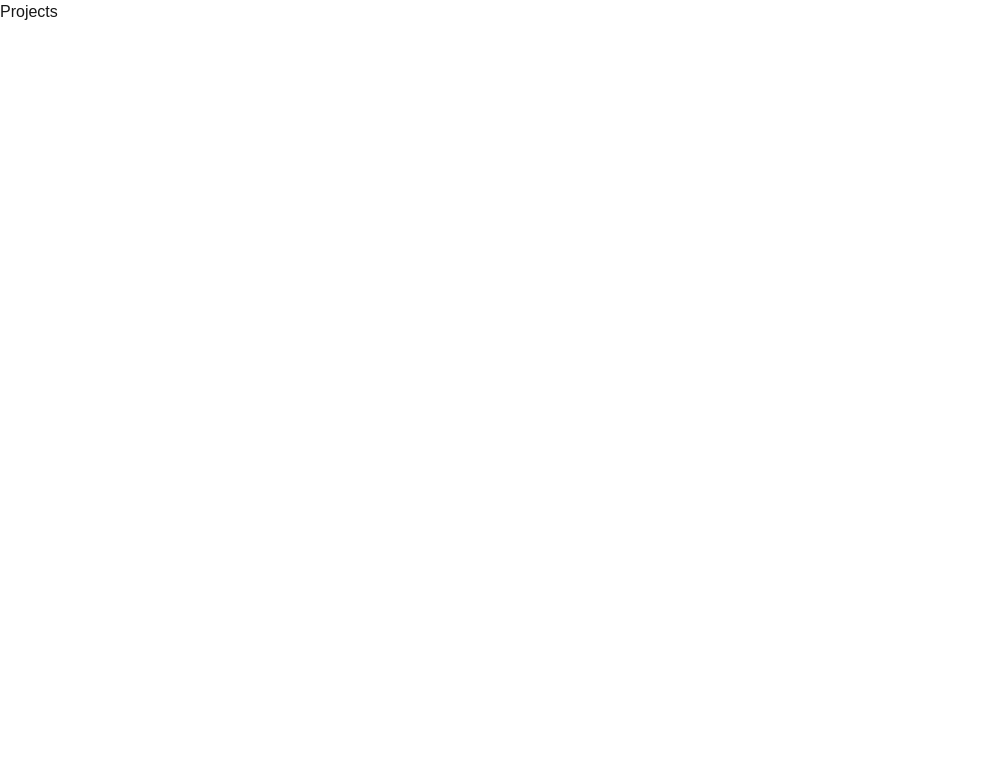
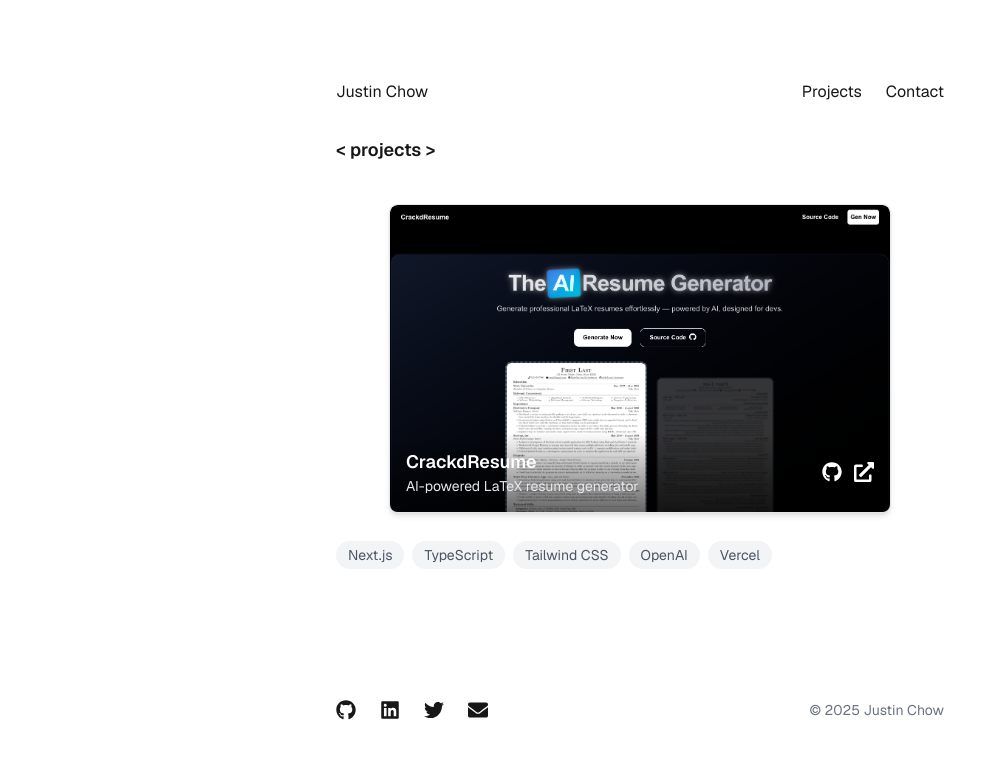
Before and after one commit to justintimejt/personal-portfolio, a Next.js app: page /projects in a window 1280 px wide. Shown: the top 758 px of the page, without its empty margins (0-1006 px from the left). Built offline with nearby package versions, Linux system fonts and the light colour scheme.

Commit message:
projects card mockup

```diff
--- a/src/app/projects/page.tsx
+++ b/src/app/projects/page.tsx
@@ -1,11 +1,104 @@
+import Image from "next/image";
+import Link from "next/link";
+import { FaGithub, FaLinkedin, FaTwitter, FaEnvelope, FaExternalLinkAlt } from "react-icons/fa";
+
+interface ProjectCardProps {
+  title: string;
+  description: string;
+  image: string;
+  repoLink: string;
+  appLink: string;
+  technologies: string[];
+}
+
+function ProjectCard({ title, description, image, repoLink, appLink, technologies }: ProjectCardProps) {
+  return (
+    <div className="space-y-3">
+      <div className="flex justify-center pt-4">
+        <div className="group relative overflow-hidden rounded-lg border border-gray-200 bg-white shadow-md transition-all hover:shadow-lg">
+          <Image
+            src={image}
+            alt={`${title} screenshot`}
+            width={500}
+            height={300}
+            className="rounded-lg transition-transform group-hover:scale-105"
+          />
+          <div className="absolute bottom-0 left-0 right-0 bg-gradient-to-t from-black/60 to-transparent p-4">
+            <div className="flex justify-between items-center">
+              <div>
+                <h3 className="text-lg font-semibold text-white">{title}</h3>
+                <p className="text-sm text-gray-200">{description}</p>
+              </div>
+              <div className="flex gap-3">
+                <Link href={repoLink} target="_blank" className="text-white hover:text-gray-300 transition-colors">
+                  <FaGithub className="w-5 h-5" />
+                </Link>
+                <Link href={appLink} target="_blank" className="text-white hover:text-gray-300 transition-colors">
+                  <FaExternalLinkAlt className="w-5 h-5" />
+                </Link>
+              </div>
+            </div>
+          </div>
+        </div>
+      </div>
+      <div className="flex flex-wrap gap-2 pt-4">
+        {technologies.map((tech) => (
+          <span key={tech} className="rounded-full bg-gray-100 px-3 py-1 text-sm text-gray-600">
+            {tech}
+          </span>
+        ))}
+      </div>
+    </div>
+  );
+}
 
 export default function Projects() {
-    return (
-        <div>
+  const projects = [
+    {
+      title: "CrackdResume",
+      description: "AI-powered LaTeX resume generator",
+      image: "/images/crackdresume.png",
+      repoLink: "https://crackdresume.vercel.app/",
+      appLink: "https://crackdresume.vercel.app/",
+      technologies: ['Next.js', 'TypeScript', 'Tailwind CSS', 'OpenAI', 'Vercel']
+    },
+    // Add more projects here
+  ];
 
-            <div>
-                <h1>Projects</h1>
-            </div>
+  return (
+    <div className="flex flex-col min-h-screen max-w-3xl mx-auto p-8 pb-20 gap-8 sm:p-20 font-[family-name:var(--font-geist-sans)]">
+      <nav className="flex justify-between w-full text-md">
+        <div className="flex gap-6">
+          <Link href="/">Justin Chow</Link>
         </div>
-    )
+        <div className="flex gap-6">
+          <Link href="/projects">Projects</Link>
+          <Link href="/contact">Contact</Link>
+        </div>
+      </nav>
+      <main className="flex-1">
+        <div className="space-y-6">
+          <h1 className="text-lg font-semibold">&lt; projects &gt;</h1>
+          <div className="grid gap-8">
+            {projects.map((project) => (
+              <ProjectCard key={project.title} {...project} />
+            ))}
+          </div>
+        </div>
+      </main>
+      <footer>
+        <div className="flex justify-between w-full">
+          <div className="flex gap-6">
+            <Link href="https://github.com/justintimejt"><FaGithub className="w-5 h-5" /></Link>
+            <Link href="https://www.linkedin.com/in/justin-chow-a74a972b5/"><FaLinkedin className="w-5 h-5" /></Link>
+            <Link href="https://x.com/justinpchow"><FaTwitter className="w-5 h-5" /></Link>
+            <Link href="mailto:jchow267@uwo.ca"><FaEnvelope className="w-5 h-5" /></Link>
+          </div>
+          <div className="text-sm text-gray-500">
+            <p>© 2025 Justin Chow</p>
+          </div>
+        </div>
+      </footer>
+    </div>
+  );
 }
```
